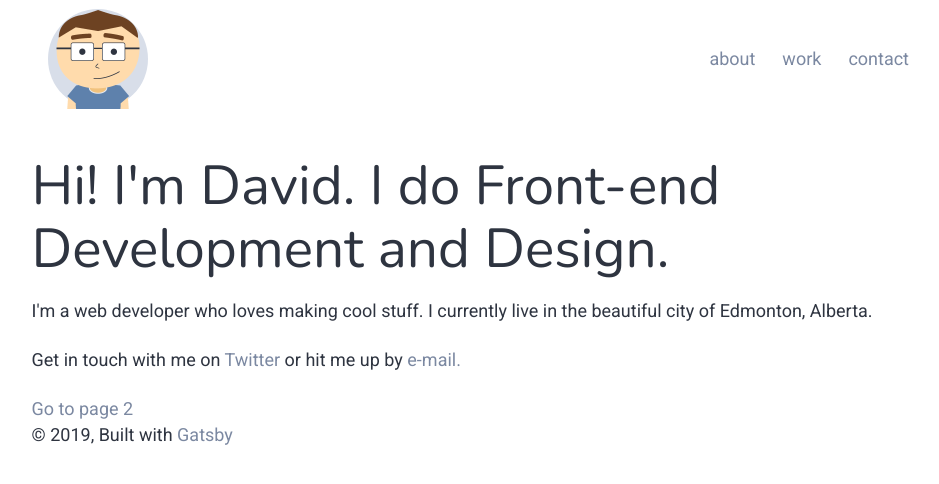
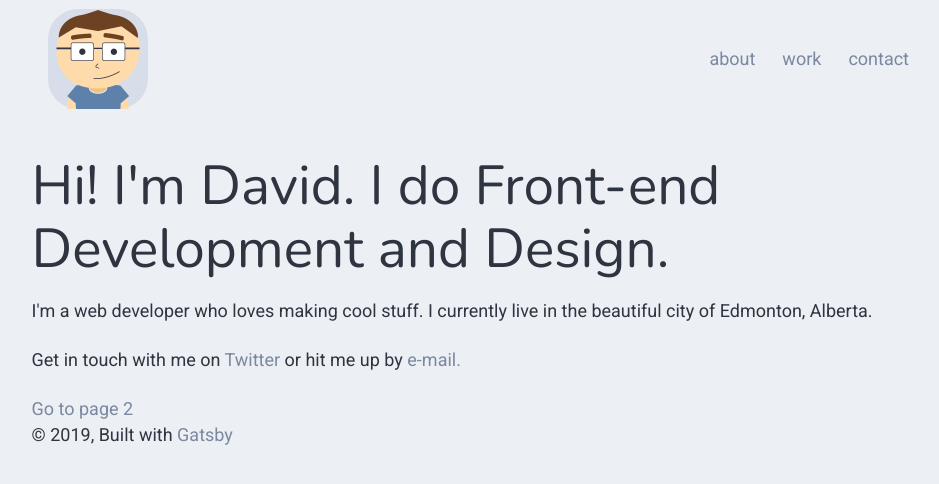
Before and after one commit to SceptreData/portfolioV3, a Gatsby site: page / in a window 1280 px wide. Shown: the whole page, without its empty margins (148-1087 px from the left). Built offline with nearby package versions, Linux system fonts and the light colour scheme; Gatsby itself is replaced by a stand-in of ours.

Commit message:
slight change to border-radius

```diff
--- a/src/components/styles/_header.scss
+++ b/src/components/styles/_header.scss
@@ -8,11 +8,11 @@
   margin-bottom: 2rem;
 
   .logo {
-    border-radius: 50%;
+    border-radius: 30%;
     background: $grey1;
     width: 100px;
     img {
-      border-radius: 20%;
+      // border-radius: 20%;
     }
   }
 }
--- a/src/components/styles/main.scss
+++ b/src/components/styles/main.scss
@@ -6,12 +6,7 @@
 
 body {
   color: $dark0;
-  background: #fff;
-}
-
-img {
-  width: 300px;
-  height: 300px;
+  background: $grey3;
 }
 
 a,
```
